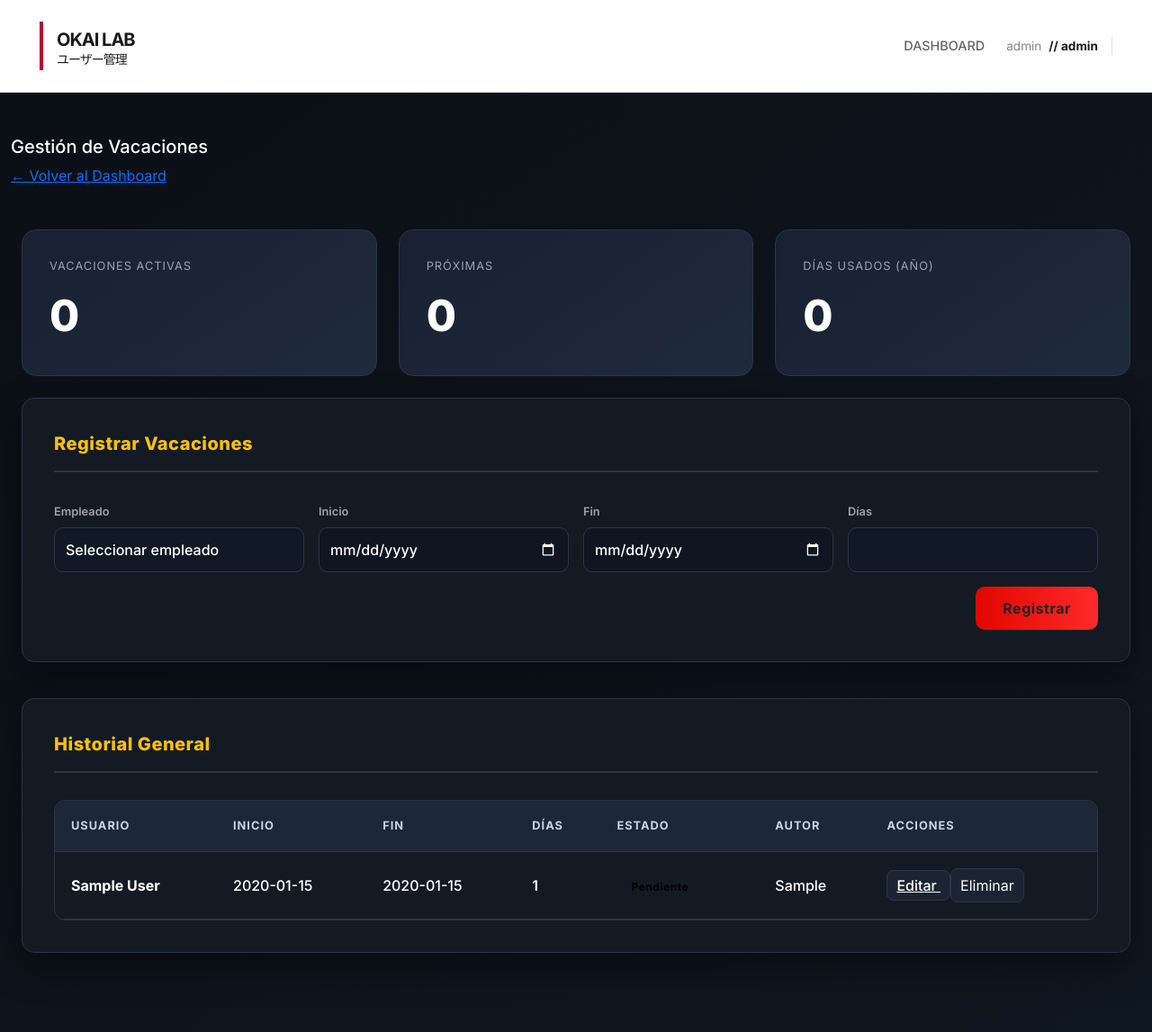
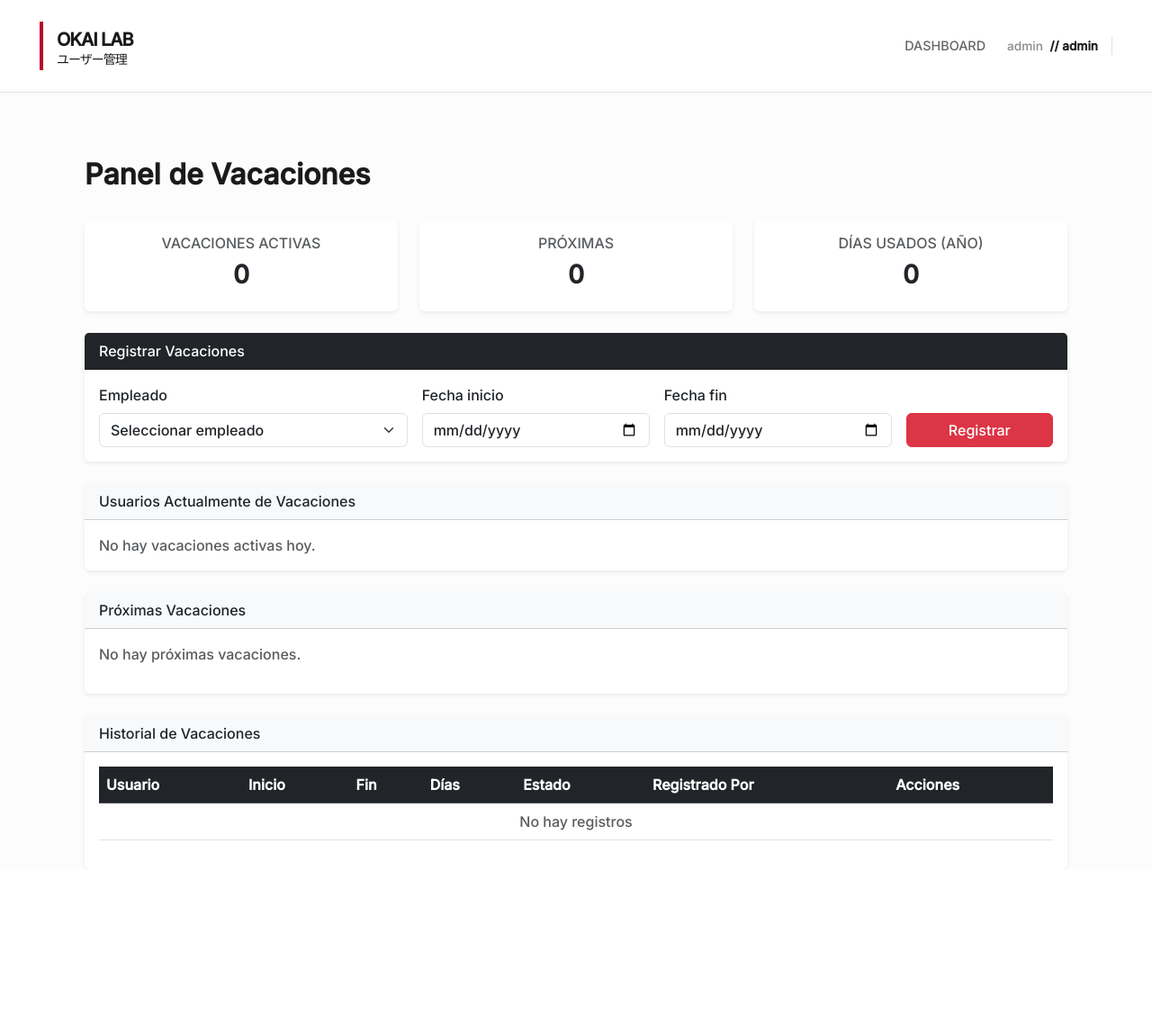
Before and after one commit to Corose/dashboard, a Flask app: page /vacaciones in a window 1280 px wide. Shown: the whole page at 90% size. After the commit the page ends 966 px from the top, so only its background shows below. Run offline with Flask 3, Linux system fonts and the light colour scheme; a user stored in the database is signed in; tables that the repository leaves empty hold one stand-in row (values such as "Sample post").

Commit message:
Fix Diseño v12

```diff
--- a/templates/vacaciones.html
+++ b/templates/vacaciones.html
@@ -1,357 +1,201 @@
 {% extends "base.html" %}
 {% block content %}
-<style>
-@import url('https://fonts.googleapis.com/css2?family=Inter:wght@400;600;700;800&display=swap');
 
-:root{
-    --bg-main:#0b0f14;
-    --bg-card:#131a24;
-    --bg-soft:#1b2432;
-    --accent:#e10600;
-    --accent-yellow:#ffc107;
-    --text-main:#ffffff;
-    --text-muted:#9aa4af;
-    --border:#2a3547;
-}
+<div class="container-fluid mt-4">
 
-/* ===== BASE ===== */
-body{
-    background:linear-gradient(145deg,#0b0f14,#0f1722);
-    font-family:'Inter',sans-serif;
-    color:var(--text-main);
-}
-
-.container{
-    max-width:1400px;
-}
-
-/* ===== CARDS GENERALES ===== */
-.card-custom{
-    background:var(--bg-card);
-    border:1px solid var(--border);
-    border-radius:14px;
-    padding:35px;
-    margin-bottom:40px;
-    box-shadow:0 15px 40px rgba(0,0,0,.45);
-}
-
-/* ===== TITULOS ===== */
-.section-header{
-    font-size:1.25rem;
-    font-weight:800;
-    margin-bottom:30px;
-    padding-bottom:15px;
-    border-bottom:2px solid var(--border);
-    color:var(--accent-yellow);
-    letter-spacing:.5px;
-}
-
-/* ===== KPI ===== */
-.kpi-card{
-    background:linear-gradient(145deg,#182130,#1f2a3d);
-    border:1px solid var(--border);
-    border-radius:16px;
-    padding:30px;
-    transition:.3s;
-}
-
-.kpi-card:hover{
-    transform:translateY(-6px);
-    border-color:var(--accent);
-}
-
-.kpi-title{
-    font-size:.8rem;
-    color:var(--text-muted);
-    text-transform:uppercase;
-    letter-spacing:1px;
-}
-
-.kpi-number{
-    font-size:3rem;
-    font-weight:800;
-    margin-top:10px;
-}
-
-/* ===== FORM ===== */
-.form-label{
-    font-size:.8rem;
-    color:var(--text-muted);
-    font-weight:600;
-}
-
-.form-control{
-    background:#111826 !important;
-    border:1px solid var(--border) !important;
-    border-radius:10px !important;
-    color:#fff !important;
-    padding:12px;
-    font-weight:500;
-}
-
-.form-control:focus{
-    border-color:var(--accent) !important;
-    box-shadow:0 0 0 3px rgba(225,6,0,.25) !important;
-}
-
-/* ===== CALENDARIO MÁS VISIBLE ===== */
-input[type="date"]::-webkit-calendar-picker-indicator{
-    filter:invert(1);
-    opacity:1;
-    cursor:pointer;
-}
-
-input[type="date"]{
-    background:#0f1622 !important;
-}
-
-/* ===== BOTON ===== */
-.btn-registrar{
-    background:linear-gradient(90deg,#e10600,#ff2a2a);
-    border:none;
-    border-radius:10px;
-    padding:12px 30px;
-    font-weight:700;
-    letter-spacing:.5px;
-    transition:.2s;
-}
-
-.btn-registrar:hover{
-    transform:scale(1.05);
-}
-
-/* ===== EN CURSO / PROXIMAS MÁS VISIBLES ===== */
-.team-card{
-    background:linear-gradient(145deg,#1a2330,#222e40);
-    border:1px solid var(--border);
-    border-left:4px solid var(--accent);
-    border-radius:12px;
-    padding:18px 22px;
-    margin-bottom:15px;
-    transition:.2s;
-    font-size:1rem;
-    font-weight:600;
-}
-
-.team-card:hover{
-    transform:translateX(6px);
-    border-left:4px solid var(--accent-yellow);
-}
-
-/* ===== TABLA HISTORIAL ===== */
-.table-container{
-    overflow-x:auto;
-    border-radius:12px;
-    border:1px solid var(--border);
-}
-
-.table-oni{
-    width:100%;
-    border-collapse:collapse;
-}
-
-.table-oni thead{
-    background:#1c2738;
-}
-
-.table-oni th{
-    padding:18px;
-    font-size:.8rem;
-    text-transform:uppercase;
-    letter-spacing:1px;
-    color:#cbd5e1;
-    border-bottom:1px solid var(--border);
-}
-
-.table-oni td{
-    padding:18px;
-    border-bottom:1px solid var(--border);
-    font-size:1rem;
-    font-weight:500;
-}
-
-.table-oni tbody tr{
-    transition:.2s;
-}
-
-.table-oni tbody tr:hover{
-    background:rgba(255,255,255,.05);
-}
-
-/* ===== BADGES ===== */
-.badge-access{
-    padding:8px 16px;
-    border-radius:30px;
-    font-size:.75rem;
-    font-weight:700;
-    letter-spacing:.5px;
-}
-
-/* ===== BOTONES ACCION ===== */
-.action-btn{
-    background:#1b2432;
-    border:1px solid var(--border);
-    color:#fff;
-    padding:6px 10px;
-    border-radius:8px;
-    transition:.2s;
-}
-
-.action-btn:hover{
-    background:var(--accent);
-    border-color:var(--accent);
-}
-</style>
-<!-- HEADER LIMPIO -->
-<div class="clean-header">
-    <h5>Gestión de Vacaciones</h5>
-    <a href="{{ url_for('dashboard') }}" class="btn-dashboard">
-        ← Volver al Dashboard
-    </a>
+    <!-- TÍTULO -->
+    <div class="d-flex justify-content-between align-items-center mb-4">
+        <h2 class="fw-bold">Panel de Vacaciones</h2>
     </div>
 
-<div class="container py-5">
+    <!-- RESUMEN -->
+    <div class="row mb-4">
 
-<!-- KPIs -->
-<div class="row mb-4">
         <div class="col-md-4">
-        <div class="kpi-card">
-            <div class="kpi-title">Vacaciones activas</div>
-            <div class="kpi-number">{{ activas|length }}</div>
-        </div>
-    </div>
-    <div class="col-md-4">
-        <div class="kpi-card">
-            <div class="kpi-title">Próximas</div>
-            <div class="kpi-number" style="color:var(--yellow)">
-                {{ proximas|length }}
-            </div>
-        </div>
-    </div>
-    <div class="col-md-4">
-        <div class="kpi-card">
-            <div class="kpi-title">Días usados (año)</div>
-            <div class="kpi-number">{{ total_dias_anual }}</div>
-        </div>
+            <div class="card shadow-sm border-0 text-center p-3">
+                <h6 class="text-muted">VACACIONES ACTIVAS</h6>
+                <h3 class="fw-bold">{{ activas or 0 }}</h3>
             </div>
         </div>
 
-<!-- REGISTRO -->
-<div class="card-custom">
-    <div class="section-header">Registrar Vacaciones</div>
+        <div class="col-md-4">
+            <div class="card shadow-sm border-0 text-center p-3">
+                <h6 class="text-muted">PRÓXIMAS</h6>
+                <h3 class="fw-bold">
+                    {% if proximas %}
+                        {{ proximas|length }}
+                    {% else %}
+                        0
+                    {% endif %}
+                </h3>
+            </div>
+        </div>
+
+        <div class="col-md-4">
+            <div class="card shadow-sm border-0 text-center p-3">
+                <h6 class="text-muted">DÍAS USADOS (AÑO)</h6>
+                <h3 class="fw-bold">{{ dias_usados or 0 }}</h3>
+            </div>
+        </div>
+
+    </div>
+
+    <!-- REGISTRAR VACACIONES -->
+    <div class="card shadow-sm border-0 mb-4">
+        <div class="card-header bg-dark text-white">
+            Registrar Vacaciones
+        </div>
+        <div class="card-body">
             <form method="POST" action="{{ url_for('solicitar_vacaciones') }}">
-        <div class="row g-3">
-            <div class="col-md-3">
+                <div class="row g-3 align-items-end">
+
+                    <div class="col-md-4">
                         <label class="form-label">Empleado</label>
-                <select name="user_id" class="form-control" required>
+                        <select name="user_id" class="form-select" required>
                             <option value="">Seleccionar empleado</option>
-                    {% for user in usuarios %}
+
+                            {% if users %}
+                                {% for user in users %}
                                     <option value="{{ user.id }}">
                                         {{ user.nombre }} ({{ user.dias_vacaciones }} días)
                                     </option>
                                 {% endfor %}
+                            {% else %}
+                                <option disabled>No hay usuarios disponibles</option>
+                            {% endif %}
+
                         </select>
                     </div>
 
                     <div class="col-md-3">
-                <label class="form-label">Inicio</label>
-                <input type="date" name="fecha_inicio" id="fecha_inicio" class="form-control" required>
+                        <label class="form-label">Fecha inicio</label>
+                        <input type="date" name="fecha_inicio"
+                               class="form-control" required>
                     </div>
 
                     <div class="col-md-3">
-                <label class="form-label">Fin</label>
-                <input type="date" name="fecha_fin" id="fecha_fin" class="form-control" required>
+                        <label class="form-label">Fecha fin</label>
+                        <input type="date" name="fecha_fin"
+                               class="form-control" required>
                     </div>
 
-            <div class="col-md-3">
-                <label class="form-label">Días</label>
-                <input type="number" name="dias" id="dias" class="form-control" readonly>
-            </div>
-
-            <div class="col-12 text-end">
-                <button type="submit" class="btn btn-registrar">
+                    <div class="col-md-2">
+                        <button type="submit"
+                                class="btn btn-danger w-100">
                             Registrar
                         </button>
                     </div>
+
                 </div>
             </form>
         </div>
+    </div>
+
+    <!-- USUARIOS ACTUALMENTE DE VACACIONES -->
+    <div class="card shadow-sm border-0 mb-4">
+        <div class="card-header bg-light">
+            Usuarios Actualmente de Vacaciones
+        </div>
+        <div class="card-body">
+
+            {% if activas_list and activas_list|length > 0 %}
+                <ul class="list-group list-group-flush">
+                    {% for v in activas_list %}
+                        <li class="list-group-item">
+                            {{ v.user.nombre }}
+                            ({{ v.fecha_inicio }} - {{ v.fecha_fin }})
+                        </li>
+                    {% endfor %}
+                </ul>
+            {% else %}
+                <p class="text-muted mb-0">
+                    No hay vacaciones activas hoy.
+                </p>
+            {% endif %}
+
+        </div>
+    </div>
+
+    <!-- PRÓXIMAS VACACIONES -->
+    <div class="card shadow-sm border-0 mb-4">
+        <div class="card-header bg-light">
+            Próximas Vacaciones
+        </div>
+        <div class="card-body">
+
+            {% if proximas and proximas|length > 0 %}
+                {% for v in proximas %}
+                    <p>
+                        {{ v.user.nombre }} - {{ v.fecha_inicio }}
+                    </p>
+                {% endfor %}
+            {% else %}
+                <p class="text-muted">No hay próximas vacaciones.</p>
+            {% endif %}
+
+        </div>
+    </div>
 
     <!-- HISTORIAL -->
-<div class="card-custom mt-4">
-    <div class="section-header">Historial General</div>
+    <div class="card shadow-sm border-0">
+        <div class="card-header bg-light">
+            Historial de Vacaciones
+        </div>
+        <div class="card-body table-responsive">
 
-    <div class="table-container">
-        <table class="table-oni">
-            <thead>
+            <table class="table table-hover align-middle">
+                <thead class="table-dark">
                     <tr>
                         <th>Usuario</th>
                         <th>Inicio</th>
                         <th>Fin</th>
                         <th>Días</th>
                         <th>Estado</th>
-                    <th>Autor</th>
+                        <th>Registrado Por</th>
                         <th>Acciones</th>
                     </tr>
                 </thead>
                 <tbody>
-                {% for v in vacaciones %}
+
+                    {% if historial and historial|length > 0 %}
+                        {% for v in historial %}
                         <tr>
-                    <td><strong>{{ v.user.nombre }}</strong></td>
+                            <td>{{ v.user.nombre }}</td>
                             <td>{{ v.fecha_inicio }}</td>
                             <td>{{ v.fecha_fin }}</td>
-                    <td style="color:var(--yellow); font-weight:600">
-                        {{ v.dias_solicitados }}
-                    </td>
+                            <td>{{ v.dias_solicitados }}</td>
                             <td>
                                 {% if v.estado == "Aprobado" %}
-                        <span class="badge-access" style="background:var(--green)">Aprobado</span>
+                                    <span class="badge bg-success">Aprobado</span>
                                 {% elif v.estado == "Pendiente" %}
-                        <span class="badge-access" style="background:var(--yellow); color:black;">Pendiente</span>
+                                    <span class="badge bg-warning text-dark">Pendiente</span>
                                 {% else %}
-                        <span class="badge-access" style="background:var(--accent)">Rechazado</span>
+                                    <span class="badge bg-danger">Rechazado</span>
                                 {% endif %}
                             </td>
-                    <td>{{ v.registrado_por or "-" }}</td>
+                            <td>{{ v.registrado_por }}</td>
                             <td>
-                        <a href="{{ url_for('edit_vacacion', id=v.id) }}" class="action-btn btn-edit">
+                                <a href="{{ url_for('edit_vacacion', id=v.id) }}"
+                                   class="btn btn-sm btn-outline-primary">
                                    Editar
                                 </a>
-                        <button onclick="eliminarVacacion({{ v.id }})" class="action-btn btn-delete">
-                            Eliminar
-                        </button>
                             </td>
                         </tr>
                         {% endfor %}
+                    {% else %}
+                        <tr>
+                            <td colspan="7" class="text-center text-muted">
+                                No hay registros
+                            </td>
+                        </tr>
+                    {% endif %}
+
                 </tbody>
             </table>
+
         </div>
     </div>
 
 </div>
 
-<script>
-const inicio = document.getElementById("fecha_inicio");
-const fin = document.getElementById("fecha_fin");
-const diasInput = document.getElementById("dias");
-
-function calcularDias() {
-    if (inicio.value && fin.value) {
-        const fechaInicio = new Date(inicio.value);
-        const fechaFin = new Date(fin.value);
-        const diff = (fechaFin - fechaInicio) / (1000 * 60 * 60 * 24) + 1;
-        diasInput.value = diff > 0 ? diff : 0;
-    }
-}
-
-inicio.addEventListener("change", calcularDias);
-fin.addEventListener("change", calcularDias);
-
-function eliminarVacacion(id) {
-    if (confirm("¿Seguro que deseas eliminar esta vacación?")) {
-        window.location.href = "/delete_vacacion/" + id;
-    }
-}
-</script>
-
 {% endblock %}
```
Lines whose indentation alone changed are shown as unchanged.
